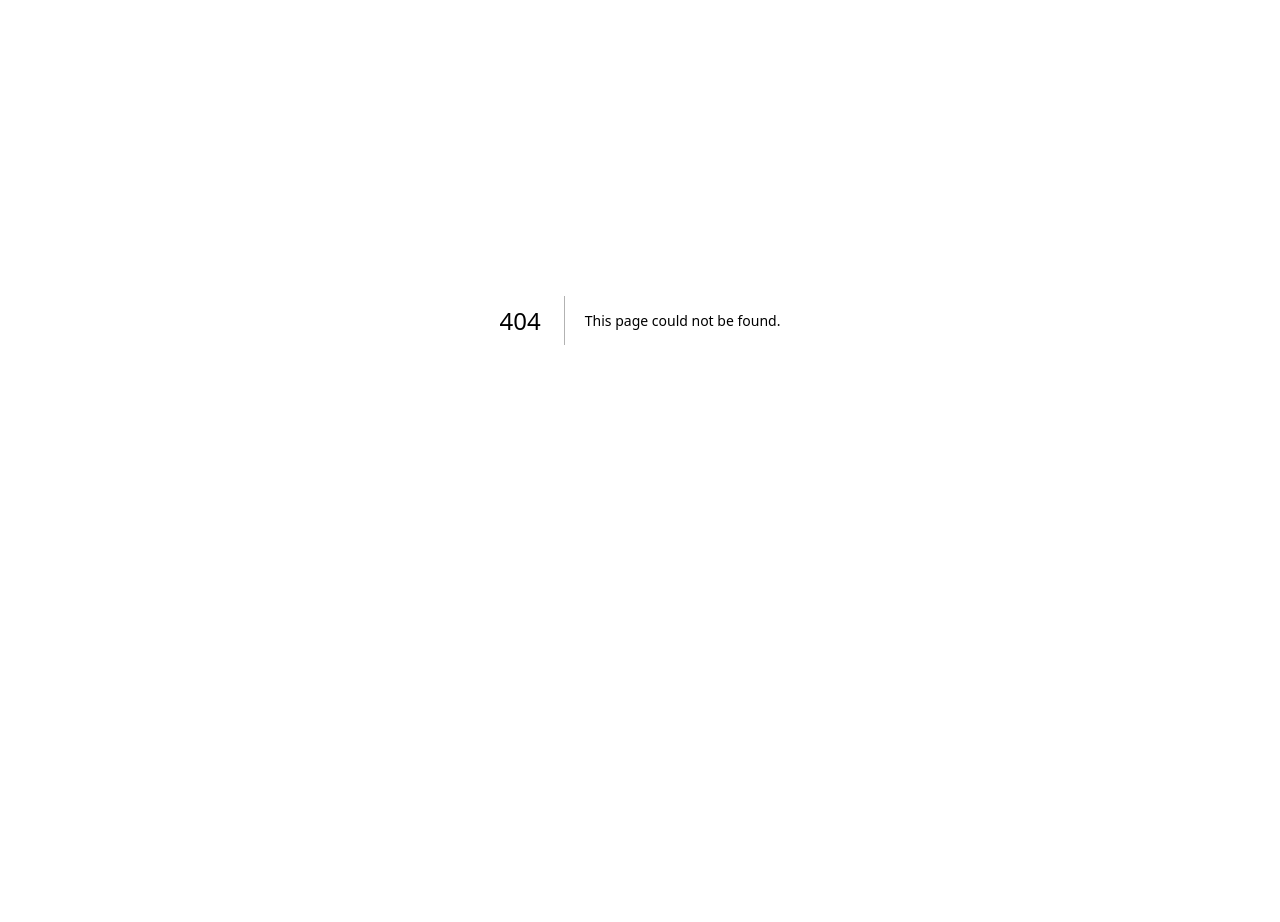
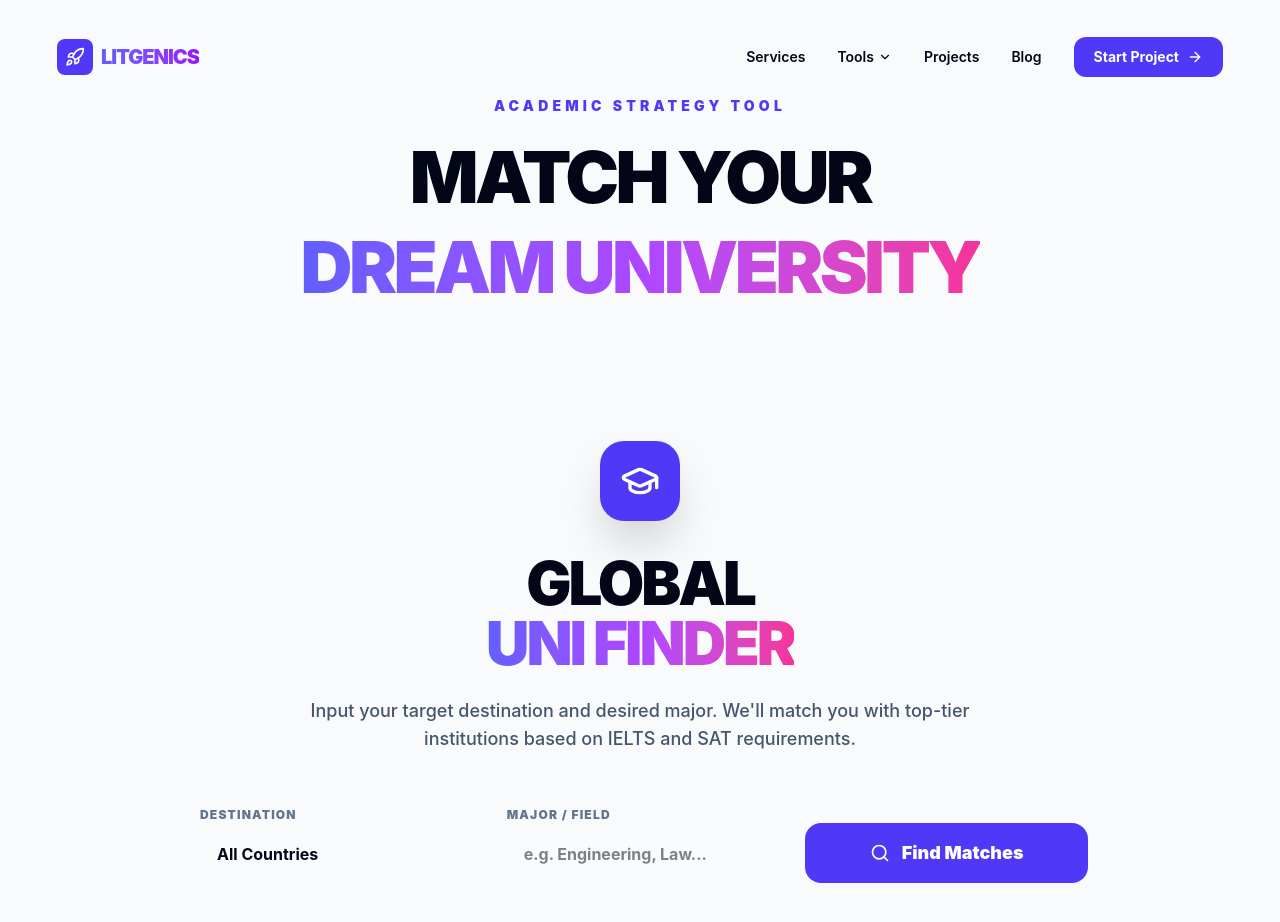
Before and after one commit to litgenics/portfolio, a Next.js app: page /portfolio/tools/university-finder in a window 1280 px wide. Before the commit this address had no page. Shown: the part 80-1002 px from the top of the page. Before the commit the page ends 800 px from the top, so only its background shows below. Built offline with nearby package versions, Linux system fonts and the light colour scheme.

Commit message:
Feature: Integrated Global University Finder tool with IELTS/SAT goal tracking

```diff
--- /dev/null
+++ b/src/app/tools/university-finder/page.tsx
@@ -0,0 +1,29 @@
+import Navbar from "@/components/Navbar";
+import UniversityFinder from "@/components/UniversityFinder";
+import Contact from "@/components/Contact";
+
+export default function UniversityFinderPage() {
+  return (
+    <main className="min-h-screen bg-slate-50 dark:bg-[#020617] pt-20">
+      <Navbar />
+      <div className="py-24">
+        <div className="text-center mb-16 px-4">
+          <p className="text-indigo-600 font-black tracking-[0.3em] uppercase text-sm mb-4">Academic Strategy Tool</p>
+          <h1 className="text-5xl md:text-7xl font-black tracking-tighter uppercase leading-tight">
+            MATCH YOUR <br/> <span className="text-gradient">DREAM UNIVERSITY</span>
+          </h1>
+        </div>
+        <UniversityFinder />
+      </div>
+      <Contact />
+
+      <footer className="py-20 border-t border-slate-200 dark:border-slate-800">
+        <div className="max-w-7xl mx-auto px-4 text-center">
+          <p className="text-slate-500 font-bold text-sm tracking-widest uppercase">
+            © {new Date().getFullYear()} LITGENICS BY M.HAMZA SHAIKH. ALL RIGHTS RESERVED.
+          </p>
+        </div>
+      </footer>
+    </main>
+  );
+}
--- a/src/components/Navbar.tsx
+++ b/src/components/Navbar.tsx
@@ -26,6 +26,7 @@ const Navbar = () => {
         { name: "English Level Quiz", href: "/tools/business-english-quiz", desc: "Assess your professional rank" },
         { name: "AI Librarian", href: "/tools/ai-librarian", desc: "Book suggestions for your mood" },
         { name: "Brand Suggester", href: "/tools/brand-name-suggester", desc: "Modern names for your startup" },
+        { name: "University Finder", href: "/tools/university-finder", desc: "Match institutions with your goals" },
       ]
     },
     { name: "Projects", href: "/#projects" },
--- /dev/null
+++ b/src/components/UniversityFinder.tsx
@@ -0,0 +1,156 @@
+"use client";
+
+import { useState } from "react";
+import { motion, AnimatePresence } from "framer-motion";
+import { Search, GraduationCap, Globe, ExternalLink, Filter, MapPin, Award, BookCheck } from "lucide-react";
+
+const uniData = [
+  { name: "Oxford University", country: "UK", ielts: "7.5", sat: "1470+", majors: ["Law", "Medicine", "Philosophy"], link: "https://www.ox.ac.uk/" },
+  { name: "Harvard University", country: "USA", ielts: "7.5", sat: "1500+", majors: ["Business", "Politics", "Sciences"], link: "https://www.harvard.edu/" },
+  { name: "University of Toronto", country: "Canada", ielts: "7.0", sat: "1350+", majors: ["Engineering", "Computer Science"], link: "https://www.utoronto.ca/" },
+  { name: "University of Melbourne", country: "Australia", ielts: "7.0", sat: "1300+", majors: ["Business", "Arts", "Health"], link: "https://www.unimelb.edu.au/" },
+  { name: "MIT", country: "USA", ielts: "7.5", sat: "1520+", majors: ["Tech", "Physics", "Math"], link: "https://www.mit.edu/" },
+  { name: "National University of Singapore", country: "Singapore", ielts: "7.0", sat: "1450+", majors: ["Economics", "Engineering"], link: "https://nus.edu.sg/" },
+  { name: "University of British Columbia", country: "Canada", ielts: "6.5", sat: "1300+", majors: ["Global Studies", "Management"], link: "https://www.ubc.ca/" },
+  { name: "Imperial College London", country: "UK", ielts: "7.0", sat: "1400+", majors: ["STEM", "Business"], link: "https://www.imperial.ac.uk/" }
+];
+
+const UniversityFinder = () => {
+  const [filter, setFilter] = useState({ country: "All", major: "" });
+  const [isSearching, setIsSearching] = useState(false);
+  const [results, setResults] = useState<any[]>([]);
+
+  const findUniversities = () => {
+    setIsSearching(true);
+    setTimeout(() => {
+      const filtered = uniData.filter(u => {
+        const matchCountry = filter.country === "All" || u.country === filter.country;
+        const matchMajor = !filter.major || u.majors.some(m => m.toLowerCase().includes(filter.major.toLowerCase()));
+        return matchCountry && matchMajor;
+      });
+      setResults(filtered);
+      setIsSearching(false);
+    }, 2000);
+  };
+
+  return (
+    <div className="max-w-6xl mx-auto px-4">
+      <motion.div
+        initial={{ opacity: 0, y: 20 }}
+        animate={{ opacity: 1, y: 0 }}
+        className="glass rounded-[3.5rem] p-8 md:p-16 text-center mb-16"
+      >
+        <div className="w-20 h-20 bg-indigo-600 rounded-3xl flex items-center justify-center text-white mx-auto mb-8 shadow-2xl">
+          <GraduationCap size={40} />
+        </div>
+        <h2 className="text-4xl md:text-6xl font-black mb-6 tracking-tighter uppercase">Global <br/> <span className="text-gradient">Uni Finder</span></h2>
+        <p className="text-slate-600 dark:text-slate-400 text-lg font-medium mb-12 max-w-2xl mx-auto">
+          Input your target destination and desired major. We'll match you with
+          top-tier institutions based on IELTS and SAT requirements.
+        </p>
+
+        <div className="grid grid-cols-1 md:grid-cols-3 gap-6 max-w-4xl mx-auto mb-8">
+          <div className="space-y-2 text-left">
+            <label className="text-xs font-black uppercase tracking-widest text-slate-500 ml-2">Destination</label>
+            <select
+              value={filter.country}
+              onChange={(e) => setFilter({...filter, country: e.target.value})}
+              className="w-full glass px-6 py-4 rounded-2xl focus:outline-none focus:ring-2 focus:ring-indigo-500 font-bold appearance-none cursor-pointer"
+            >
+              <option value="All">All Countries</option>
+              <option value="USA">United States</option>
+              <option value="UK">United Kingdom</option>
+              <option value="Canada">Canada</option>
+              <option value="Australia">Australia</option>
+            </select>
+          </div>
+
+          <div className="space-y-2 text-left">
+            <label className="text-xs font-black uppercase tracking-widest text-slate-500 ml-2">Major / Field</label>
+            <input
+              type="text"
+              placeholder="e.g. Engineering, Law..."
+              value={filter.major}
+              onChange={(e) => setFilter({...filter, major: e.target.value})}
+              className="w-full glass px-6 py-4 rounded-2xl focus:outline-none focus:ring-2 focus:ring-indigo-500 font-bold"
+            />
+          </div>
+
+          <div className="flex flex-col justify-end">
+            <button
+              onClick={findUniversities}
+              disabled={isSearching}
+              className="bg-indigo-600 text-white px-8 py-4 rounded-2xl font-black text-lg hover:bg-indigo-700 transition-all hover:shadow-2xl hover:shadow-indigo-500/40 flex items-center justify-center gap-3 disabled:opacity-50 h-[60px]"
+            >
+              {isSearching ? <RefreshCw className="animate-spin" /> : <Search size={20} />}
+              Find Matches
+            </button>
+          </div>
+        </div>
+      </motion.div>
+
+      <AnimatePresence>
+        {results.length > 0 && !isSearching && (
+          <motion.div
+            initial={{ opacity: 0 }}
+            animate={{ opacity: 1 }}
+            className="grid grid-cols-1 md:grid-cols-2 gap-8"
+          >
+            {results.map((uni, i) => (
+              <motion.div
+                key={uni.name}
+                initial={{ opacity: 0, y: 20 }}
+                animate={{ opacity: 1, y: 0 }}
+                transition={{ delay: i * 0.1 }}
+                className="glass rounded-[2.5rem] p-10 group hover:border-indigo-500/50 transition-all border-white/20 relative overflow-hidden"
+              >
+                <div className="absolute top-0 right-0 w-32 h-32 bg-indigo-500/5 rounded-full -mr-16 -mt-16 blur-2xl" />
+
+                <div className="flex justify-between items-start mb-8">
+                  <div className="w-14 h-14 glass rounded-2xl flex items-center justify-center text-indigo-500 shadow-xl group-hover:scale-110 transition-transform">
+                    <Globe size={28} />
+                  </div>
+                  <span className="px-4 py-2 glass rounded-full text-xs font-black text-indigo-500 uppercase tracking-widest">
+                    {uni.country}
+                  </span>
+                </div>
+
+                <h3 className="text-3xl font-black mb-6 tracking-tight uppercase leading-tight">{uni.name}</h3>
+
+                <div className="grid grid-cols-2 gap-4 mb-8">
+                  <div className="bg-slate-50 dark:bg-slate-900/50 p-4 rounded-2xl border border-slate-100 dark:border-slate-800">
+                    <p className="text-[10px] font-black text-slate-400 uppercase tracking-widest mb-1">IELTS Goal</p>
+                    <p className="text-lg font-black text-indigo-600">{uni.ielts}</p>
+                  </div>
+                  <div className="bg-slate-50 dark:bg-slate-900/50 p-4 rounded-2xl border border-slate-100 dark:border-slate-800">
+                    <p className="text-[10px] font-black text-slate-400 uppercase tracking-widest mb-1">SAT Goal</p>
+                    <p className="text-lg font-black text-purple-600">{uni.sat}</p>
+                  </div>
+                </div>
+
+                <div className="flex flex-wrap gap-2 mb-10">
+                  {uni.majors.map((m: string) => (
+                    <span key={m} className="text-[10px] font-bold uppercase tracking-wider bg-slate-100 dark:bg-slate-800 px-3 py-1 rounded-lg">
+                      {m}
+                    </span>
+                  ))}
+                </div>
+
+                <a
+                  href={uni.link}
+                  target="_blank"
+                  className="w-full bg-white dark:bg-slate-900 border-2 border-slate-100 dark:border-slate-800 py-4 rounded-xl font-black text-sm uppercase tracking-[0.2em] flex items-center justify-center gap-2 hover:bg-indigo-600 hover:text-white hover:border-indigo-600 transition-all"
+                >
+                  Official Admissions <ExternalLink size={14} />
+                </a>
+              </motion.div>
+            ))}
+          </motion.div>
+        )}
+      </AnimatePresence>
+    </div>
+  );
+};
+
+import { RefreshCw } from "lucide-react";
+export default UniversityFinder;
```
